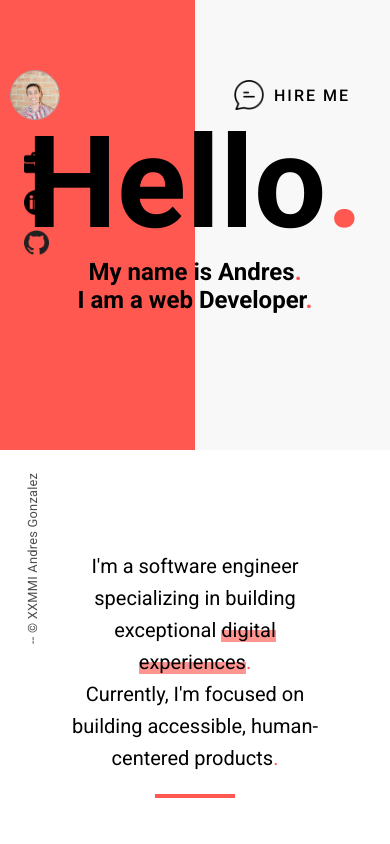
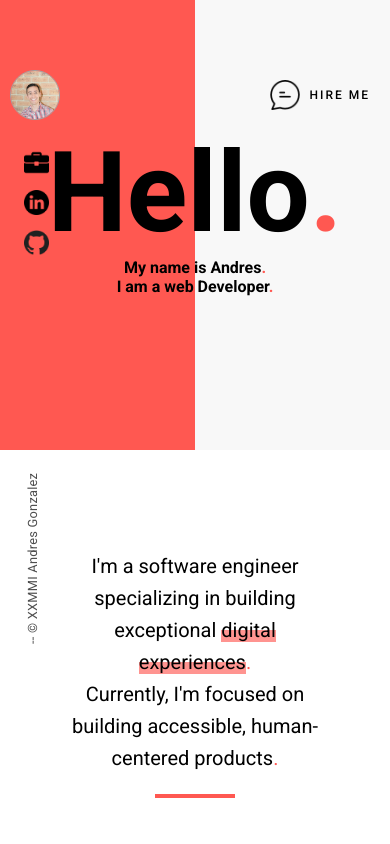
Before and after one commit to pipe1204/portfolio-andres-gonzalez, a plain HTML site: page Portfolio/index.html in a window 390 px wide. Shown: the top 844 px of the page. Drawn offline with Linux system fonts and the light colour scheme.

Commit message:
Changed the responsive view

```diff
--- a/Portfolio/index.css
+++ b/Portfolio/index.css
@@ -384,7 +384,11 @@ span {
     }
 
     .greeting {
-        font-size: 8rem;
+        font-size: 7rem;
+    }
+
+    .greeting-subtitle {
+        font-size: 16px;
     }
     .div-personal-description {
         margin-top: 0px;
@@ -508,4 +512,12 @@ span {
         bottom: 200px;
     }
 
+    .hire-text {
+        font-size: 12px;
+    }
+
+    .container-hire {
+        right: 20px;
+    }
+
 }
```
